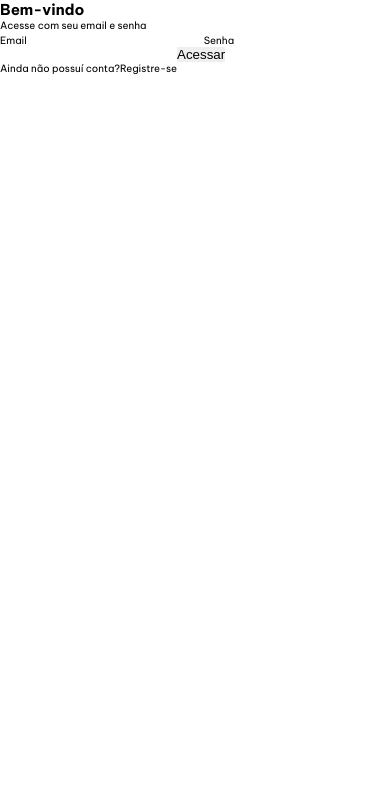
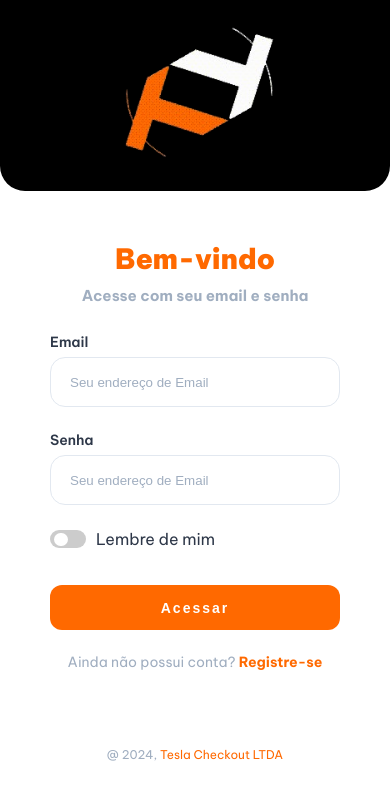
Before and after one commit to JosueCosta2023/tesla-checkout, a React (Vite) app: page /login in a window 390 px wide. Shown: the top 800 px of the page. Built offline with nearby package versions, Linux system fonts and the light colour scheme.

Commit message:
feat: criação da pagina login e responsividade

```diff
--- a/src/pages/Login/index.jsx
+++ b/src/pages/Login/index.jsx
@@ -1,28 +1,75 @@
 import { useForm } from "react-hook-form"
+import "./login.css";
+import validator from "validator";
+
+
 
 export function Login() {
 
-    const { register, handleSubmit } = useForm()
+    const { register, handleSubmit, formState: { errors } } = useForm()
+
+    const Entrar = (e) => {
+        e.prevenDefault()
+    }
 
     return (
-        <div>
-            <div className="">
-                <div>
-                    <h2>Bem-vindo</h2>
-                    <p>Acesse com seu email e senha</p>
-                </div>
-                <form action="">
-                    <label htmlFor="email">Email</label>
-                    <input type="email" id="email" />
-                    <label htmlFor="senha">Senha</label>
-                    <input type="password" id="senha" />
-                    <button>Acessar</button>
+        <div className="container-login">
+            <div className="content-form">
+                <form>
+                    <div className="header-form">
+                        <h2>Bem-vindo</h2>
+                        <p>Acesse com seu email e senha</p>
+                    </div>
+
+                    <div className="input-camp">
+                        <label htmlFor="email">Email</label>
+                        <input
+                            type="email"
+                            placeholder="Seu endereço de Email"
+                            id="email"
+                            {...register("email", {required: true, validate: (value) => validator.isEmail(value)})}
+                            />
+                        {errors?.email?.type === 'required' && <p className='error-message'>Email é obrigatório</p>}
+
+                        {errors?.email?.type === 'validate' && <p className='error-message'>Email invalido</p>}
+                    </div>
+
+                    <div className="input-camp">
+                        <label htmlFor="password">Senha</label>
+                        <input
+                            type="password"
+                            placeholder="Seu endereço de Email"
+                            id="password"
+                            {...register("password", {required: "Impossivel entrar sem senha.", minLength: 7 })}
+                            />
+
+                    {errors?.password?.type === 'required' && <p className='error-message'>Senha é obrigatório</p>}
+
+                    {errors?.password?.type === 'minLength' && <p className='error-message'>Senha deve conter pelo menos 7 caracteres.</p>}
+                    </div>
+
+                    <div className="switchToggleInput">
+                        <label className="switch">
+                            <input type="checkbox"/>
+                            <span className="slider"></span>
+                        </label>
+                        <p>Lembre de mim</p>
+                    </div>
+
+                    <button className="sendButton" onClick={handleSubmit(Entrar)}>
+                        Acessar
+                    </button>
+                    <p className="link-created-account">Ainda não possui conta? <a href="/register">Registre-se</a> </p>
+
+                    <p className="copyRight">@ 2024, <span>Tesla Checkout LTDA</span></p>
                 </form>
 
-                <p>Ainda não possuí conta?<span>Registre-se</span></p>
             </div>
-
-            <p></p>
+            <div className="content-logo">
+                <a href="/">
+                    <img src="/src/assets/cadastro-white.png" alt="logo" />
+                </a>
+            </div>
         </div>
     )
 }
--- /dev/null
+++ b/src/pages/Login/login.css
@@ -0,0 +1,222 @@
+.container-login{
+    width: 100%;
+    height: 100vh;
+    display: flex;
+    justify-content: space-between;
+}
+
+.content-logo{
+    width: 70vh;
+    height: 49vw;
+    background-color: black;
+    display: flex;
+    align-items: center;
+    justify-content: center;
+    border-bottom-left-radius: 25px;
+}
+.content-logo > a{
+    width: 200px;
+    height: 200px;
+    border-radius: 50%;
+}
+
+.content-logo > a > img{
+    width: 100%;
+}
+
+.content-form{
+    width: 60%;
+    height: 100%;
+    display: flex;
+    justify-content: flex-end;
+    align-items: center;
+    padding-right: 227px;
+}
+
+.content-form > form{
+    width: 350px;
+    height: 445px;
+}
+
+.content-form > form > .header-form{
+    display: flex;
+    justify-content: center;
+    flex-direction: column;
+    align-items: center;
+    margin-bottom: 28px;
+}
+
+.header-form > h2{
+    font-size: 48px;
+    font-weight: 900;
+    color: #FF6900;
+    margin-bottom: 10px;
+}
+
+.header-form > p{
+    font-size: 15px;
+    font-weight: bold;
+    color:#A0AEC0 ;
+}
+
+.content-form > form > .input-camp{
+    width: 100%;
+    display: flex;
+    flex-direction: column;
+    margin-bottom: 24px;
+}
+
+.input-camp > label{
+    font-size: 14px;
+    color: #2D3748;
+    margin-bottom: 6px;
+    font-weight: 600;
+}
+
+.input-camp > input{
+    padding: 15px 19px;
+    border-radius: 15px;
+    height: 50px;
+    border: 1px solid #E2E8F0;
+    color: #2D3748;
+}
+
+.input-camp > input::placeholder{
+    color: #A0AEC0;
+    font-weight: lighter;
+}
+
+.switchToggleInput{
+    display: flex;
+    gap: 10px;
+    margin-bottom: 36px;
+    align-items: center;
+}
+
+.switchToggleInput > p{
+    font-size: 16px;
+    color: #2D3748;
+}
+
+.switchToggleInput > .switch{
+    position:relative;
+    display: inline-block;
+    width: 36px;
+    height: 18.5px;
+
+}
+
+.switchToggleInput .switch > input{
+    opacity: 0;
+    width: 0px;
+    height: 0px;
+}
+
+.switchToggleInput > .switch > .slider{
+    position: absolute;
+    cursor: pointer;
+    top: 0;
+    left: 0;
+    right: 0;
+    bottom: 0;
+    background-color: #ccc;
+    transition: .4s;
+    border-radius: 34px;
+}
+
+.switchToggleInput > .switch >.slider::before{
+    position: absolute;
+    content: "";
+    height: 13.5px;
+    width: 13.5px;
+    left: 4px;
+    bottom: 2px;
+    background-color: white;
+    transition: .4s;
+    border-radius: 50%;
+}
+
+.switch > input:checked + .slider {
+            background-color: #FF6900;
+        }
+
+.switch > input:checked + .slider:before {
+            transform: translateX(16px);
+        }
+
+.content-form > form > .sendButton{
+    width: 100%;
+    height: 45px;
+    display: flex;
+    align-items: center;
+    justify-content: center;
+    border-radius: 12px;
+    background-color: #FF6900;
+    font-weight: bold;
+    color: white;
+    font-size: 14px;
+    letter-spacing: 2px;
+    cursor: pointer;
+    margin-bottom: 22.5px;
+}
+
+.link-created-account{
+    width: 100%;
+    font-size: 14px;
+    text-align: center;
+    margin-bottom: 76px;
+    color: #A0AEC0;
+    font-weight: 400;
+}
+
+.link-created-account > a {
+    color: #FF6900;
+    font-weight: bold;
+    cursor: pointer;
+}
+
+.copyRight{
+    width: 100%;
+    text-align: center;
+    font-size: 12px;
+    color: #A0AEC0;
+}
+
+.copyRight > span{
+    color: #FF6900;
+}
+
+@media(max-width: 1024px){
+    .content-form{
+        padding: 50px;
+    }
+}
+
+@media(max-width: 768px){
+    .container-login{
+        flex-direction: column-reverse;
+        height: auto;
+        justify-content: center;
+        align-items: center;
+    }
+
+    .content-logo{
+        border-bottom-right-radius: 25px;
+        width: 100%;
+    }
+
+    .content-form{
+        width:90%;
+        justify-content: center;
+    }
+}
+
+@media(max-width:426px){
+    .header-form > h2{
+        font-size: 28px;
+    }
+
+    .content-form{
+        width: 100%;
+    }
+}
```
